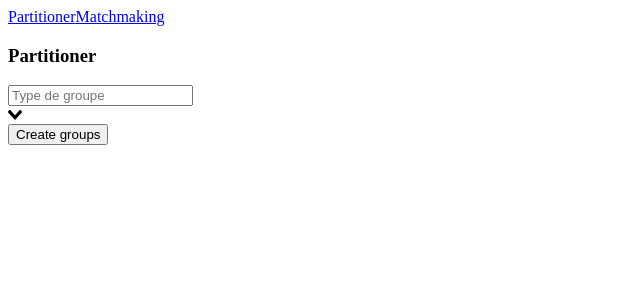
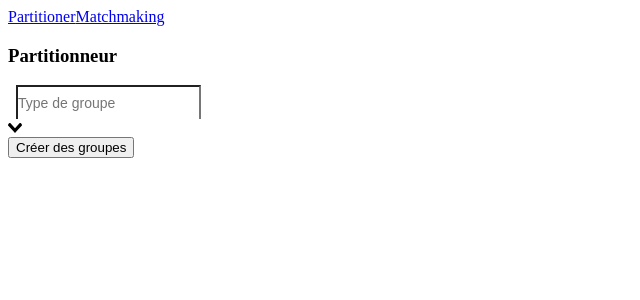
Before and after one commit to S6infoTinderRoulette/Frontend, a Vue app: page /#/ in a window 1280 px wide. Shown: the top 300 px of the page, without its empty margins (0-640 px from the left). Built offline with nearby package versions, Linux system fonts and the light colour scheme; no server answers.

Commit message:
Added a language manager.

```diff
--- a/package.json
+++ b/package.json
@@ -13,6 +13,7 @@
   "dependencies": {
     "axios": "^0.18.0",
     "vue": "^2.5.2",
+    "vue-i18n": "^8.1.0",
     "vue-router": "^3.0.1",
     "vue-select": "^2.5.1",
     "vuex": "^3.0.1"
--- a/src/components/Matchmaking.vue
+++ b/src/components/Matchmaking.vue
@@ -1,6 +1,6 @@
 <template>
   <div>
-  <h3>Matchmaking</h3>
+  <h3>{{ $t('matchmaking') }}</h3>
   </div>
 </template>
 
--- a/src/components/Partitioner.vue
+++ b/src/components/Partitioner.vue
@@ -1,9 +1,9 @@
 <template>
   <div>
-    <h3>Partitioner</h3>
-    <v-select class="select" v-model="selectedGroupType" label="name" :options="groupTypes" placeholder="Type de groupe">
+    <h3>{{ $t('partitioner') }}</h3>
+    <v-select class="select" v-model="selectedGroupType" label="name" :options="groupTypes" :placeholder="$t('groupType')">
     </v-select>
-    <button @click="createGroups">Create groups</button>
+    <button @click="createGroups">{{ $t('createGroups') }}</button>
   </div>
 </template>
 
@@ -38,5 +38,11 @@ export default {
 </script>
 
 <style>
-
+.select input{
+    border-bottom: none !important;
+    height: 34px !important;
+    margin: 0 0 0 8px !important;
+    padding: 0 !important;
+    font-size: 14px !important;
+}
 </style>
--- /dev/null
+++ b/src/lang/fr.js
@@ -0,0 +1,6 @@
+export default {
+    partitioner: 'Partitionneur',
+    matchmaking: 'Matchmaking',
+    groupType: 'Type de groupe',
+    createGroups: 'Créer des groupes'
+}
--- /dev/null
+++ b/src/lang/index.js
@@ -0,0 +1,5 @@
+import fr from './fr'
+
+export default {
+    fr
+}
--- a/src/main.js
+++ b/src/main.js
@@ -2,12 +2,14 @@ import Vue from 'vue'
 import App from './App'
 import router from './router'
 import store from './store'
+import i18n from './setup/i18n-setup'
 
 Vue.config.productionTip = false
 
 /* eslint-disable no-new */
 new Vue({
   el: 'app',
+  i18n,
   router,
   store,
   render: h => h(App)
--- /dev/null
+++ b/src/setup/i18n-setup.js
@@ -0,0 +1,10 @@
+import Vue from 'vue'
+import VueI18n from 'vue-i18n'
+import messages from '@/lang'
+
+Vue.use(VueI18n)
+
+export default new VueI18n({
+    locale: 'fr',
+    messages
+})
--- a/src/store/actions.js
+++ b/src/store/actions.js
@@ -2,7 +2,6 @@ import axios from 'axios'
 
 export default {
     getGroupTypes(context) {
-        debugger
         axios.get('theAPIUrl/groupTypes')
             .then(function (response) {
                 context.commit('updateGroupTypes', response.data)
```
Also changed, not shown: 1 other file (tests, documents, lock files or other folders).
